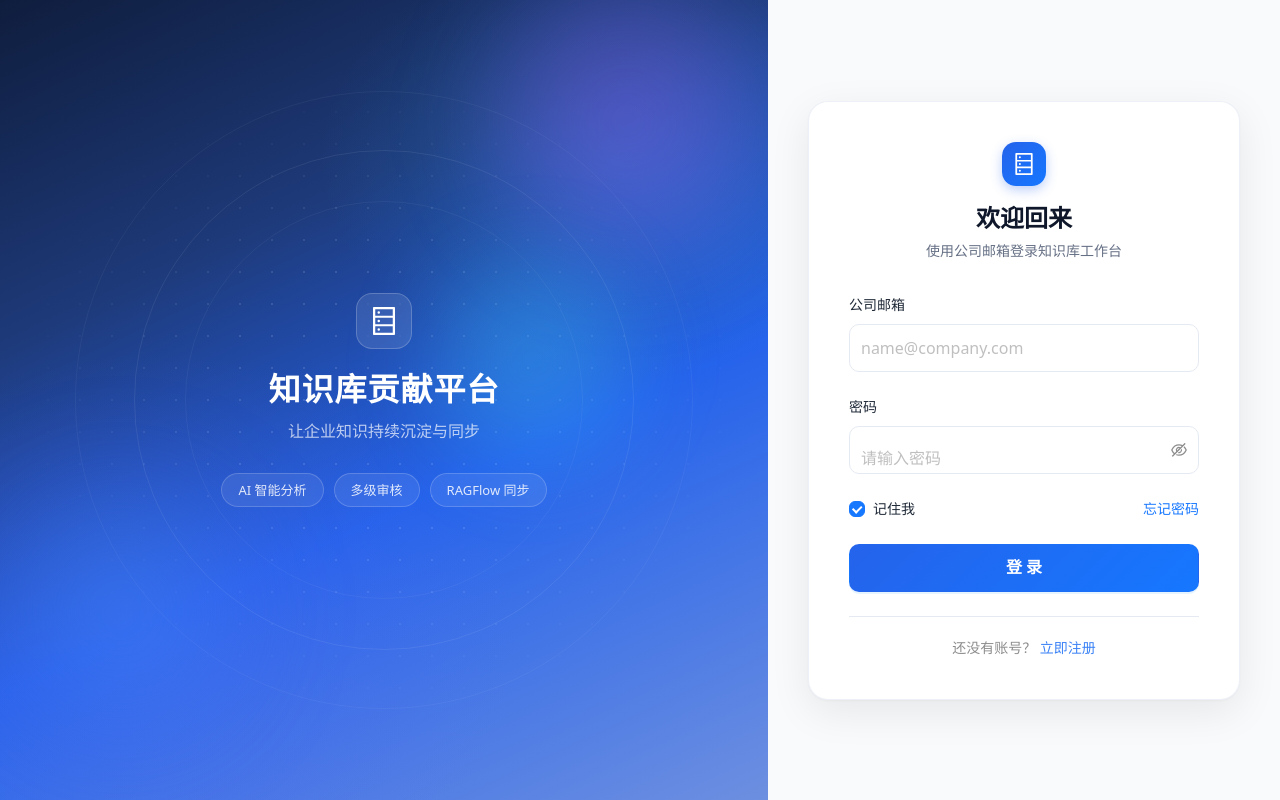
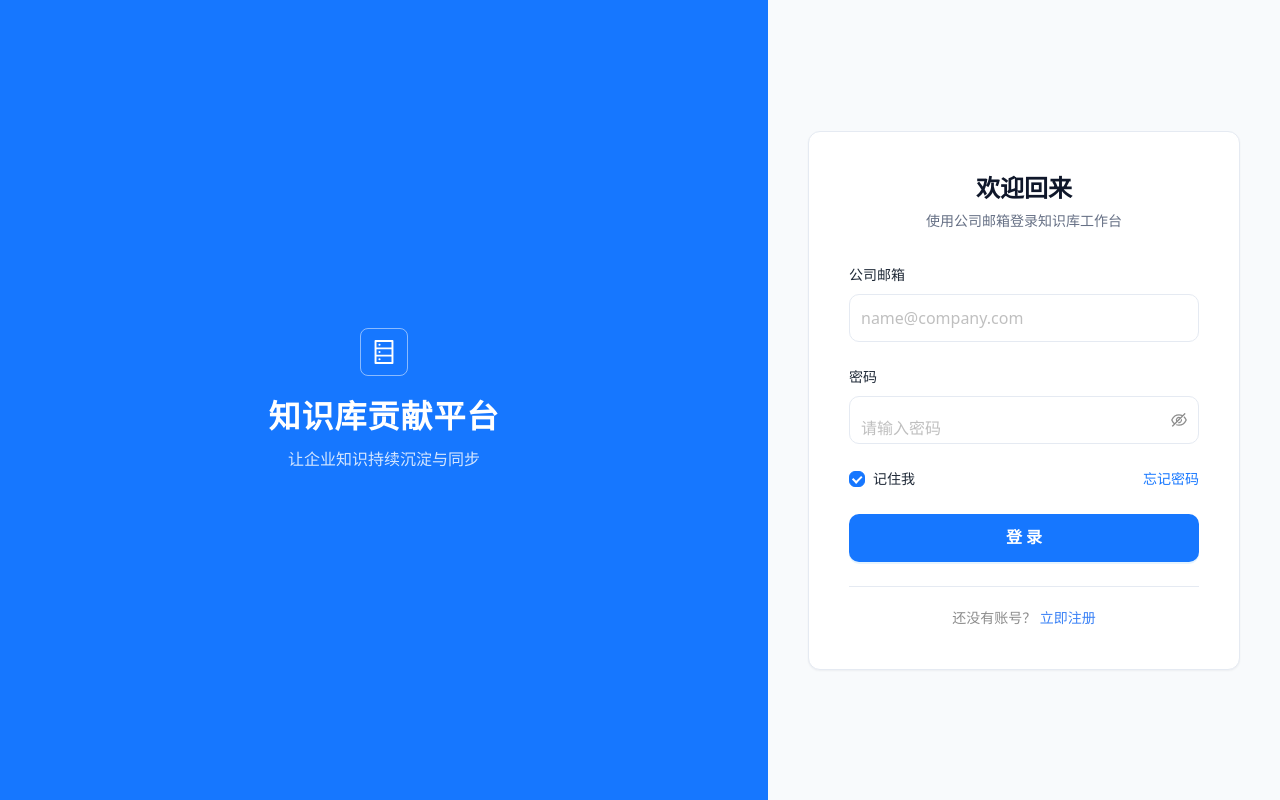
Before and after one commit to THonour99/knowledge-uploader, a React (Vite) app in the folder frontend/: page /login in a window 1280 px wide. Built offline with nearby package versions, Linux system fonts and the light colour scheme; no server answers.

Commit message:
style(auth): 简化认证页视觉效果

```diff
--- a/frontend/src/pages/AuthLayout.tsx
+++ b/frontend/src/pages/AuthLayout.tsx
@@ -13,12 +13,6 @@ export function AuthLayout({ title, description, children, footer }: AuthLayoutP
   return (
     <main className="auth-page">
       <section className="auth-hero" aria-label="品牌展示">
-        <div className="auth-hero__grid" aria-hidden="true" />
-        <div className="auth-orb auth-orb--1" aria-hidden="true" />
-        <div className="auth-orb auth-orb--2" aria-hidden="true" />
-        <div className="auth-orb auth-orb--3" aria-hidden="true" />
-        <div className="auth-ring" aria-hidden="true" />
-
         <div className="auth-brand">
           <span className="auth-brand__mark">
             <DatabaseOutlined />
@@ -29,11 +23,6 @@ export function AuthLayout({ title, description, children, footer }: AuthLayoutP
           <Typography.Paragraph className="auth-brand__tagline">
             让企业知识持续沉淀与同步
           </Typography.Paragraph>
-          <div className="auth-brand__badges">
-            <span className="auth-badge">AI 智能分析</span>
-            <span className="auth-badge">多级审核</span>
-            <span className="auth-badge">RAGFlow 同步</span>
-          </div>
         </div>
       </section>
 
@@ -45,9 +34,6 @@ export function AuthLayout({ title, description, children, footer }: AuthLayoutP
           <span className="auth-brand__name">知识库贡献平台</span>
         </div>
         <div className="auth-card">
-          <div className="auth-card__icon">
-            <DatabaseOutlined />
-          </div>
           <Typography.Title level={3} className="auth-card__title">
             {title}
           </Typography.Title>
--- a/frontend/src/styles.css
+++ b/frontend/src/styles.css
@@ -1899,56 +1899,6 @@ a {
 
 /* ── Auth page ── */
 
-@keyframes auth-float-1 {
-  0%,
-  100% {
-    transform: translate(0, 0) scale(1);
-  }
-  50% {
-    transform: translate(40px, -30px) scale(1.05);
-  }
-}
-
-@keyframes auth-float-2 {
-  0%,
-  100% {
-    transform: translate(0, 0) scale(1);
-  }
-  50% {
-    transform: translate(-30px, 40px) scale(0.95);
-  }
-}
-
-@keyframes auth-float-3 {
-  0%,
-  100% {
-    transform: translate(0, 0) scale(1);
-  }
-  50% {
-    transform: translate(25px, 30px) scale(1.08);
-  }
-}
-
-@keyframes auth-ring-spin {
-  from {
-    transform: translate(-50%, -50%) rotate(0deg);
-  }
-  to {
-    transform: translate(-50%, -50%) rotate(360deg);
-  }
-}
-
-@keyframes auth-card-enter {
-  from {
-    opacity: 0;
-    transform: translateY(24px);
-  }
-  to {
-    opacity: 1;
-    transform: translateY(0);
-  }
-}
-
 .auth-page {
   display: grid;
   min-height: 100vh;
@@ -1961,85 +1911,7 @@ a {
   min-height: 100vh;
   align-items: center;
   justify-content: center;
-  overflow: hidden;
-  background:
-    radial-gradient(ellipse 80% 60% at 20% 80%, rgba(99, 102, 241, 0.25) 0%, transparent 60%),
-    radial-gradient(ellipse 70% 50% at 80% 20%, rgba(56, 189, 248, 0.2) 0%, transparent 55%),
-    linear-gradient(155deg, #0f1d3d 0%, #1e3a7a 30%, #2563eb 60%, #6d8fe0 100%);
-}
-
-.auth-hero__grid {
-  position: absolute;
-  inset: 0;
-  background-image: radial-gradient(rgba(255, 255, 255, 0.12) 1px, transparent 1px);
-  background-size: 32px 32px;
-  mask-image: radial-gradient(ellipse 70% 60% at 50% 50%, #000 30%, transparent 70%);
-  -webkit-mask-image: radial-gradient(ellipse 70% 60% at 50% 50%, #000 30%, transparent 70%);
-}
-
-.auth-orb {
-  position: absolute;
-  border-radius: 50%;
-  animation-timing-function: ease-in-out;
-  animation-iteration-count: infinite;
-}
-
-.auth-orb--1 {
-  top: -40px;
-  right: -20px;
-  width: 320px;
-  height: 320px;
-  background: radial-gradient(circle, rgba(139, 92, 246, 0.5) 0%, rgba(99, 102, 241, 0.15) 70%);
-  filter: blur(40px);
-  animation: auth-float-1 16s infinite;
-}
-
-.auth-orb--2 {
-  top: 30%;
-  right: 15%;
-  width: 240px;
-  height: 240px;
-  background: radial-gradient(circle, rgba(56, 189, 248, 0.45) 0%, rgba(56, 189, 248, 0.1) 70%);
-  filter: blur(35px);
-  animation: auth-float-2 20s infinite;
-}
-
-.auth-orb--3 {
-  bottom: 5%;
-  left: -30px;
-  width: 300px;
-  height: 300px;
-  background: radial-gradient(circle, rgba(59, 130, 246, 0.55) 0%, rgba(37, 99, 235, 0.1) 70%);
-  filter: blur(45px);
-  animation: auth-float-3 18s infinite;
-}
-
-.auth-ring {
-  position: absolute;
-  top: 50%;
-  left: 50%;
-  width: 500px;
-  height: 500px;
-  border: 1.5px solid rgba(255, 255, 255, 0.08);
-  border-radius: 50%;
-  transform: translate(-50%, -50%);
-  animation: auth-ring-spin 90s linear infinite;
-}
-
-.auth-ring::before,
-.auth-ring::after {
-  position: absolute;
-  border: 1.5px solid rgba(255, 255, 255, 0.05);
-  border-radius: 50%;
-  content: "";
-}
-
-.auth-ring::before {
-  inset: -60px;
-}
-
-.auth-ring::after {
-  inset: 50px;
+  background: var(--ku-color-primary);
 }
 
 .auth-brand {
@@ -2056,15 +1928,14 @@ a {
   display: inline-flex;
   align-items: center;
   justify-content: center;
-  width: 56px;
-  height: 56px;
+  width: 48px;
+  height: 48px;
   margin-bottom: 20px;
-  border: 1.5px solid rgba(255, 255, 255, 0.2);
-  border-radius: 16px;
-  background: rgba(255, 255, 255, 0.1);
-  backdrop-filter: blur(12px);
+  border: 1px solid rgba(255, 255, 255, 0.5);
+  border-radius: var(--ku-radius-control);
+  background: transparent;
   color: #fff;
-  font-size: 28px;
+  font-size: 24px;
 }
 
 .auth-brand__title.ant-typography {
@@ -2076,27 +1947,10 @@ a {
 }
 
 .auth-brand__tagline.ant-typography {
-  margin: 0 0 28px;
-  color: rgba(255, 255, 255, 0.7);
+  max-width: 280px;
+  margin: 0;
+  color: rgba(255, 255, 255, 0.82);
   font-size: 16px;
-}
-
-.auth-brand__badges {
-  display: flex;
-  flex-wrap: wrap;
-  gap: 10px;
-  justify-content: center;
-}
-
-.auth-badge {
-  padding: 6px 16px;
-  border: 1px solid rgba(255, 255, 255, 0.18);
-  border-radius: 999px;
-  background: rgba(255, 255, 255, 0.08);
-  backdrop-filter: blur(8px);
-  color: rgba(255, 255, 255, 0.85);
-  font-size: 13px;
-  font-weight: 500;
 }
 
 .auth-brand__name {
@@ -2119,28 +1973,11 @@ a {
   width: 100%;
   max-width: 440px;
   padding: 40px;
-  border: 1px solid rgba(229, 234, 242, 0.7);
-  border-radius: 20px;
-  background: #fff;
-  box-shadow:
-    0 1px 3px rgba(0, 0, 0, 0.04),
-    0 12px 40px rgba(0, 0, 0, 0.08);
+  border: 1px solid var(--ku-border);
+  border-radius: var(--ku-radius-card);
+  background: var(--ku-bg-card);
+  box-shadow: var(--ku-shadow-xs);
   text-align: center;
-  animation: auth-card-enter 0.4s ease-out both;
-}
-
-.auth-card__icon {
-  display: inline-flex;
-  align-items: center;
-  justify-content: center;
-  width: 44px;
-  height: 44px;
-  margin: 0 auto 16px;
-  border-radius: 14px;
-  background: linear-gradient(135deg, #2563eb, #1677ff);
-  box-shadow: 0 4px 12px rgba(37, 99, 235, 0.3);
-  color: #fff;
-  font-size: 22px;
 }
 
 .auth-card__title.ant-typography {
@@ -2177,12 +2014,7 @@ a {
 .auth-form .ant-btn-primary {
   height: 48px;
   border-radius: 10px;
-  background: linear-gradient(135deg, #2563eb, #1677ff);
   font-weight: 600;
-}
-
-.auth-form .ant-btn-primary:not(:disabled):hover {
-  background: linear-gradient(135deg, #1d4ed8, #1466e0);
 }
 
 .auth-form-grid {
@@ -2210,17 +2042,6 @@ a {
   display: none;
 }
 
-@media (prefers-reduced-motion: reduce) {
-  .auth-orb,
-  .auth-ring {
-    animation: none;
-  }
-
-  .auth-card {
-    animation: none;
-  }
-}
-
 @media (max-width: 1439px) {
   .top-header__search {
     width: min(300px, 32vw);
@@ -2249,7 +2070,7 @@ a {
 
   .auth-panel {
     min-height: 100vh;
-    background: linear-gradient(135deg, #eef5ff, #f8fafc);
+    background: var(--ku-bg-base);
   }
 
   .auth-mobile-brand {
```
